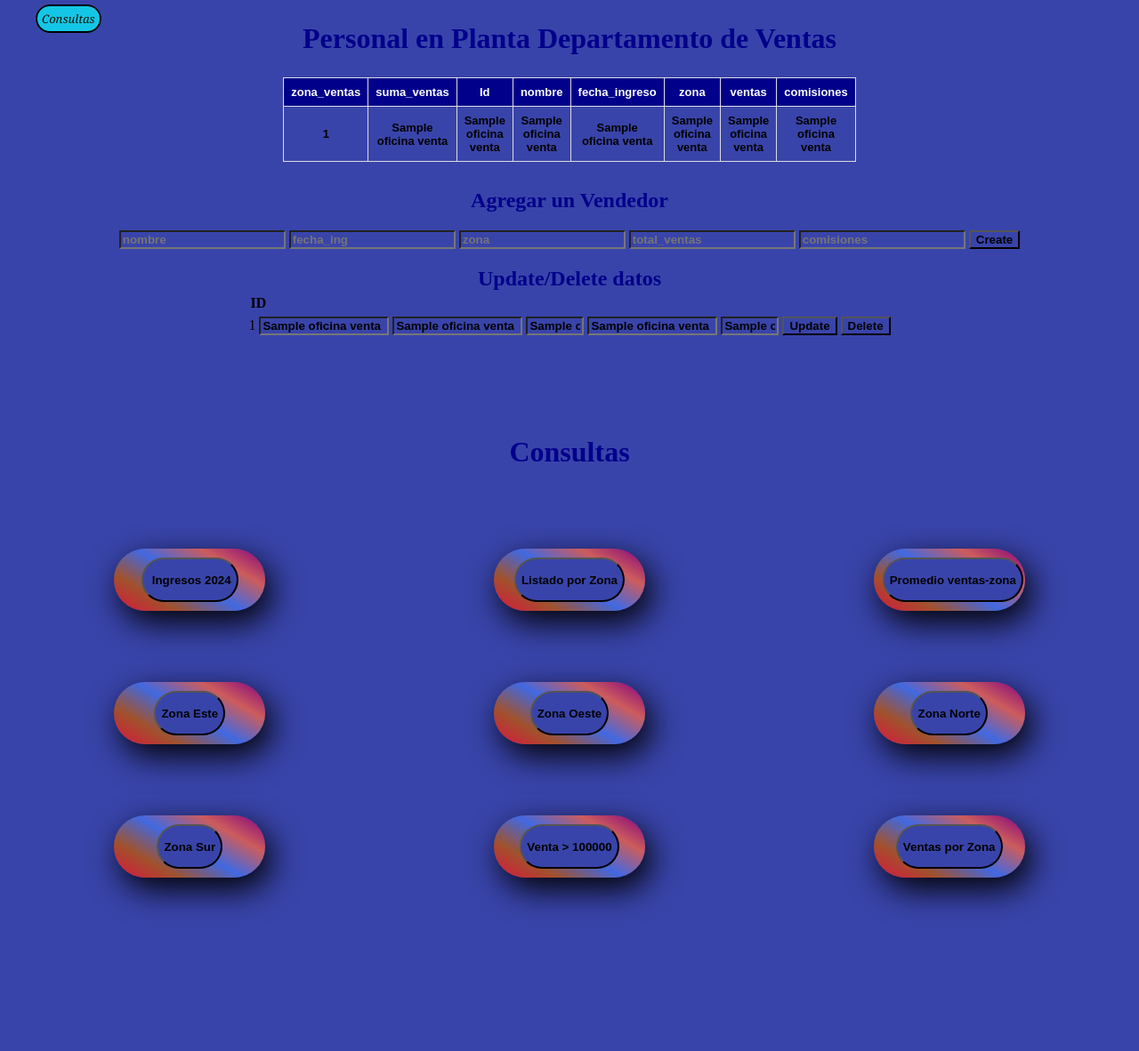
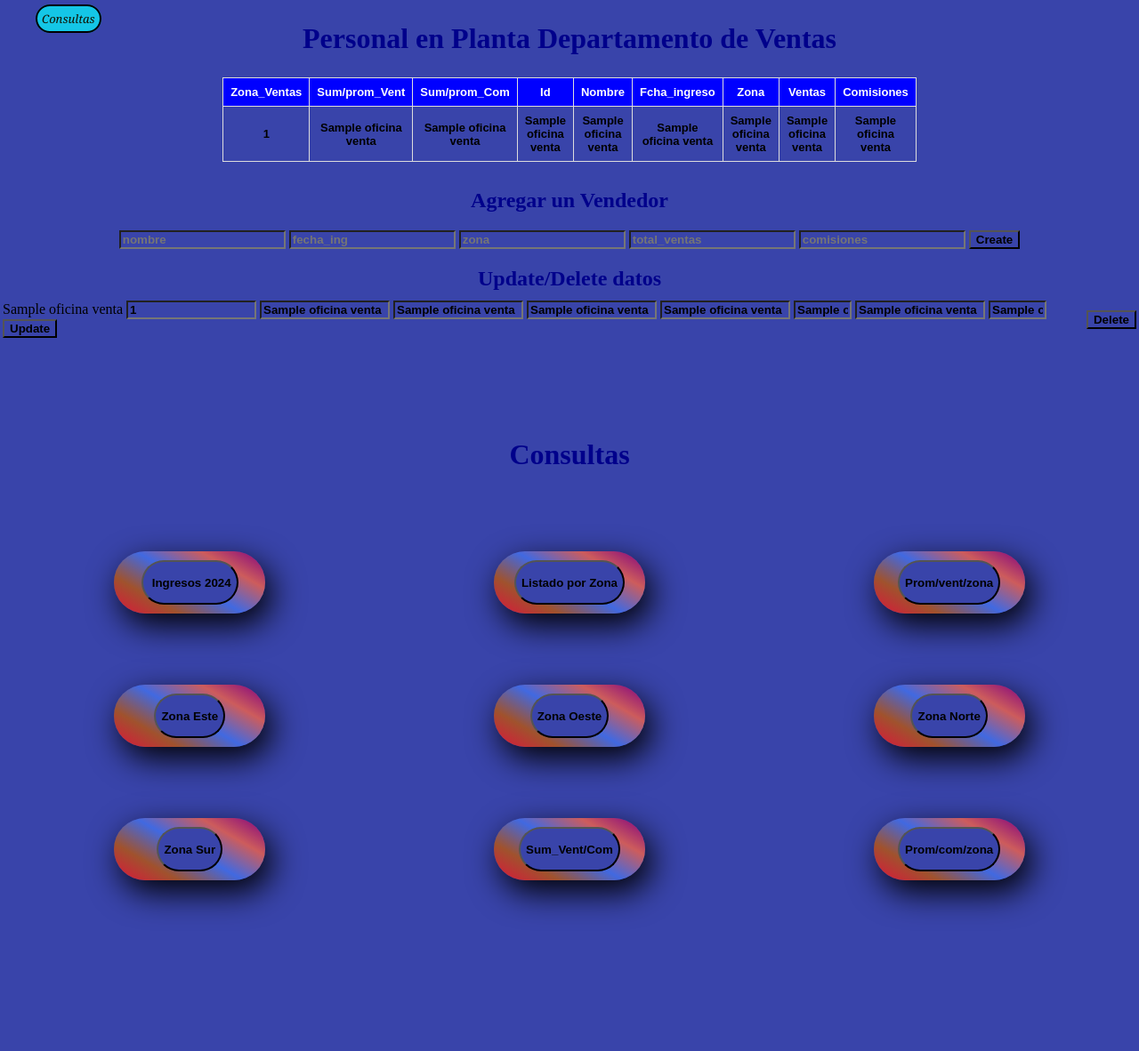
Before and after one commit to Betaniadwell/Proyecto-Final-Fullstack, a Flask app: page / in a window 1280 px wide. Shown: the part 18-1200 px from the top of the page at 89% size. Run offline with Flask 3, Linux system fonts and the light colour scheme; a database or web service that is not in the repository returns one stand-in record (values such as "Sample title"); some libraries are stand-ins or nearby versions.

Commit message:
Sentencias finales

```diff
--- a/business/app/app.py
+++ b/business/app/app.py
@@ -87,7 +87,7 @@ def query2():
     conn=db_conn()
     cur=conn.cursor()
     cur.execute(
-        '''SELECT  zona ,AVG(total_ventas)  FROM oficina_ventas group by zona ''')
+        '''SELECT  zona ,ROUND(AVG(total_ventas),2)  FROM oficina_ventas group by zona ''')
     data=cur.fetchall()
     conn.commit()
     return render_template ('index.html',data=data)
@@ -138,7 +138,7 @@ def query7():
     conn=db_conn()
     cur=conn.cursor()
     cur.execute(
-        '''SELECT * FROM oficina_ventas WHERE total_ventas > 100000 ''')
+        '''SELECT  zona , sum(total_ventas),sum(comisiones) FROM oficina_ventas group by zona ''')
     data=cur.fetchall()
     conn.commit()
     return render_template ('index.html',data=data)
@@ -147,7 +147,7 @@ def query7():
 def query8():
     conn=db_conn()
     cur=conn.cursor()
-    cur.execute('''SELECT  zona ,sum(total_ventas)  FROM oficina_ventas group by zona ''')
+    cur.execute('''SELECT  zona ,suma_ventas,ROUND(AVG(comisiones),2)  FROM oficina_ventas group by zona,suma_ventas ''')
     data=cur.fetchall()
     conn.commit()
     return render_template ('index.html',data=data)
--- a/business/app/init_db.py
+++ b/business/app/init_db.py
@@ -4,9 +4,9 @@ conn = psycopg2.connect(database="conecction",host="localhost",user="postgres",
 
 cur= conn.cursor()
 
-cur.execute('''CREATE TABLE IF NOT EXISTS oficina_ventas (zona_ventas integer null, suma_ventas integer null,id serial PRIMARY KEY, nombre varchar (50) , fecha_ing date , zona varchar (30), total_ventas integer, comisiones integer  ) ''')
+cur.execute('''CREATE TABLE IF NOT EXISTS oficina_ventas (zona_ventas integer null , suma_ventas integer null,suma_comisiones integer null, id serial PRIMARY KEY, nombre varchar (50) , fecha_ing date , zona varchar (30), total_ventas integer, comisiones integer  ) ''')
 
-cur.execute(''' INSERT INTO oficina_ventas (nombre,fecha_ing,zona,total_ventas,comisiones) VALUES ('Juan','2022/12/31','este',50000,9000), ('Oscar','2015/09/21','oeste',90000,18000),('Carlos','2020/06/15','norte',70000,12000)''')
+cur.execute(''' INSERT INTO oficina_ventas (nombre,fecha_ing,zona,total_ventas,comisiones) VALUES ('Juan','2022/12/31','este',50000,9000), ('Oscar','2015/09/21','oeste',90000,18000),('Carlos','2020/06/15','norte',70000,12000),('Jorge','2024/02/28','sur',1200000,6500), ('Francisco','2024/09/21','sur',190000,18000),('Roque','2024/06/15','oeste',70000,12000),('Sergio','2021/12/31','este',80000,5500), ('Mario','2015/09/21','este',85000,9500),('Osvaldo','2020/06/15','norte',70000,12000)''')
 
 conn.commit()
 cur.close()
--- a/business/app/templates/index.html
+++ b/business/app/templates/index.html
@@ -63,7 +63,7 @@ h2 {color:darkblue;
     text-align:center;
 }
 #wa th{
-      background-color: darkblue;
+      background-color: blue;
       color: white;}
 #wa tr:hover {background-color: #ddd}
 
@@ -138,14 +138,15 @@ input {font-weight: bolder;}
     <table id= "wa">
     <thead>
         <tr>
-        <th>zona_ventas</th>
-        <th>suma_ventas</th>
+        <th>Zona_Ventas</th>
+        <th>Sum/prom_Vent</th>
+        <th>Sum/prom_Com</th>
         <th>Id</th>
-        <th>nombre</th>
-        <th>fecha_ingreso</th>
-        <th>zona</th>
-        <th>ventas</th>
-        <th>comisiones</th>
+        <th>Nombre</th>
+        <th>Fcha_ingreso</th>
+        <th>Zona</th>
+        <th>Ventas</th>
+        <th>Comisiones</th>
         </tr>
     </thead>
     <tbody>
@@ -159,6 +160,7 @@ input {font-weight: bolder;}
         <td> {{ row [5] }}</td>
         <td> {{ row [6] }}</td>
         <td> {{ row [7] }}</td>
+        <td> {{ row [8] }}</td>
         </tr>
         {% endfor %}
     </tbody>
@@ -172,8 +174,6 @@ input {font-weight: bolder;}
    <input type="text" name="zona" placeholder="zona">
    <input type="text" name="total_ventas" placeholder="total_ventas">
    <input type="text" name="comisiones" placeholder="comisiones">
-
-
    <input type="submit" value="Create">
    </form>
 
@@ -182,7 +182,10 @@ input {font-weight: bolder;}
           <table>
     <thead style="display:block">
         <tr>
-            <th>ID</th>
+            <th></th>
+            <th width="45%"> </th>
+            <th width="45%"> </th>
+            <th width="45%"></th>
             <th width="45%"></th>
             <th width="30%"></th>
             <th width="15%"></th>
@@ -196,19 +199,22 @@ input {font-weight: bolder;}
         <tr>
         <td>
             <form action="/update" method="post">
-            <label> {{ row[0] }} </label>
-            <input type="hidden" name="id" value="{{ row[0] }}">
-            <input type="text" name="nombre" size="15" value="{{ row[1] }}">
-            <input type="text" name="fecha_ing" size="15" value="{{ row[2] }}">
-            <input type="text" name="zona" size="5" value="{{ row[3] }}">
-            <input type="text" name="total_ventas" size="15" value="{{ row[4] }}">
-            <input type="text" name="comisiones" size="5" value="{{ row[5] }}">
+            <label> {{ row[] }} </label>
+            <input type="text" name="zona_ventas" size="15" value="{{ row[0] }}">
+            <input type="text" name="suma_ventas" size="15" value="{{ row[1] }}">
+            <input type="text" name="suma_comisiones" size="15" value="{{ row[2] }}">
+            <input type="hidden" name="id" value="{{ row[3] }}">
+            <input type="text" name="nombre" size="15" value="{{ row[4] }}">
+            <input type="text" name="fecha_ing" size="15" value="{{ row[5] }}">
+            <input type="text" name="zona" size="5" value="{{ row[6] }}">
+            <input type="text" name="total_ventas" size="15" value="{{ row[7] }}">
+            <input type="text" name="comisiones" size="5" value="{{ row[8] }}">
             <input type="submit" value="Update">
             </form>
         </td>
         <td>
             <form action="/delete" method="post">
-            <input type="hidden" name="id" value="{{ row[0] }}">
+            <input type="hidden" name="id" value="{{ row[3] }}">
             <input type="submit" value="Delete">
             </form>
         </td>
@@ -229,7 +235,7 @@ input {font-weight: bolder;}
                 </form>
 
                 <form  class="hijo" action="/query2" method="post">
-                <input class="hija" type="submit" value="Promedio ventas-zona">
+                <input class="hija" type="submit" value="Prom/vent/zona">
                 </form>
 
                 <form  class="hijo" action="/query3" method="post">
@@ -249,11 +255,11 @@ input {font-weight: bolder;}
                 </form>
 
                 <form  class="hijo" action="/query7" method="post">
-                <input class="hija" type="submit" value="Venta > 100000">
+                <input class="hija" type="submit" value="Sum_Vent/Com">
                 </form>
 
                 <form  class="hijo" action="/query8" method="post">
-                <input class="hija" type="submit" value="Ventas por Zona">
+                <input class="hija" type="submit" value="Prom/com/zona">
                 </form>
             </div>
 </body>
```
Also changed, not shown: Login/login.html (added, +42 -0 lines), Login/script.js (added, +23 -0 lines), Login/office1.jpg (added), Login/office2.jpg (added).
